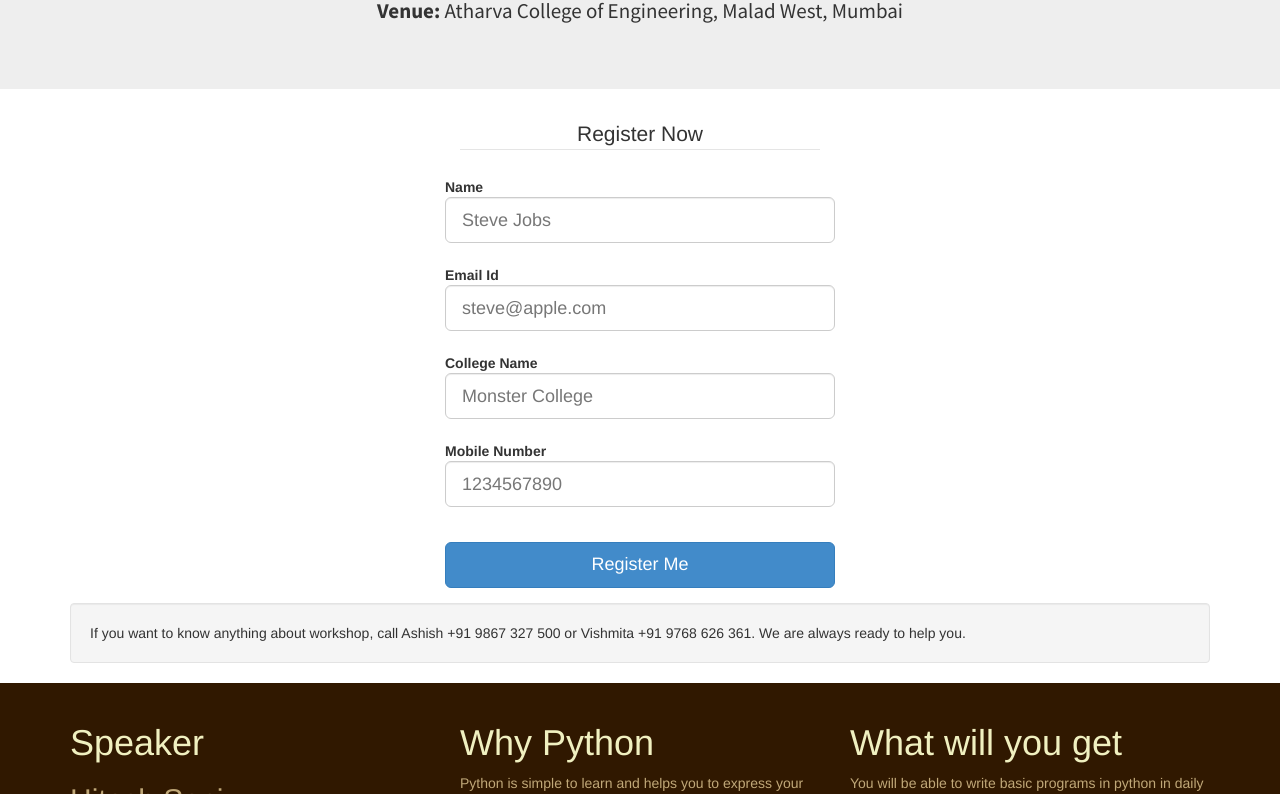
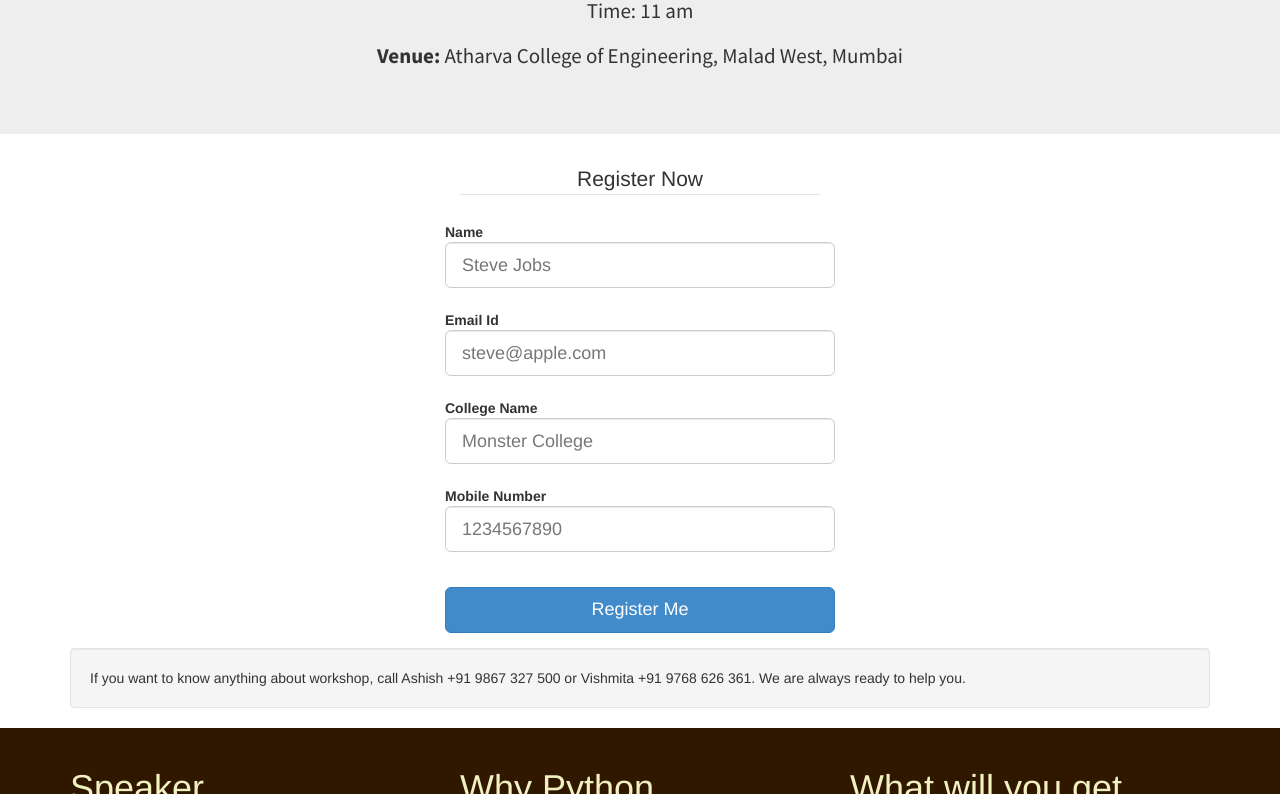
Before and after one commit to codestrike/webstrike, a website: page index.html in a window 1280 px wide. Shown: the part 284-1078 px from the top of the page. Drawn offline with Linux system fonts and the light colour scheme.

Commit message:
Time added

```diff
--- a/index.html
+++ b/index.html
@@ -19,6 +19,7 @@
       <h1 class="ag-head">Python Workshop</h1>
       <p class="ag-description">Python is a remarkably powerful and easy to learn, dynamic programming language</p>
       <h2 class="ag-date">25<sup>th</sup> August 2014</h2>
+      <p>Time: 11 am</p>
       <p class="ag-location"><b>Venue:</b> Atharva College of Engineering, Malad West, Mumbai</p>
     </section>
     <section class="container">
```
